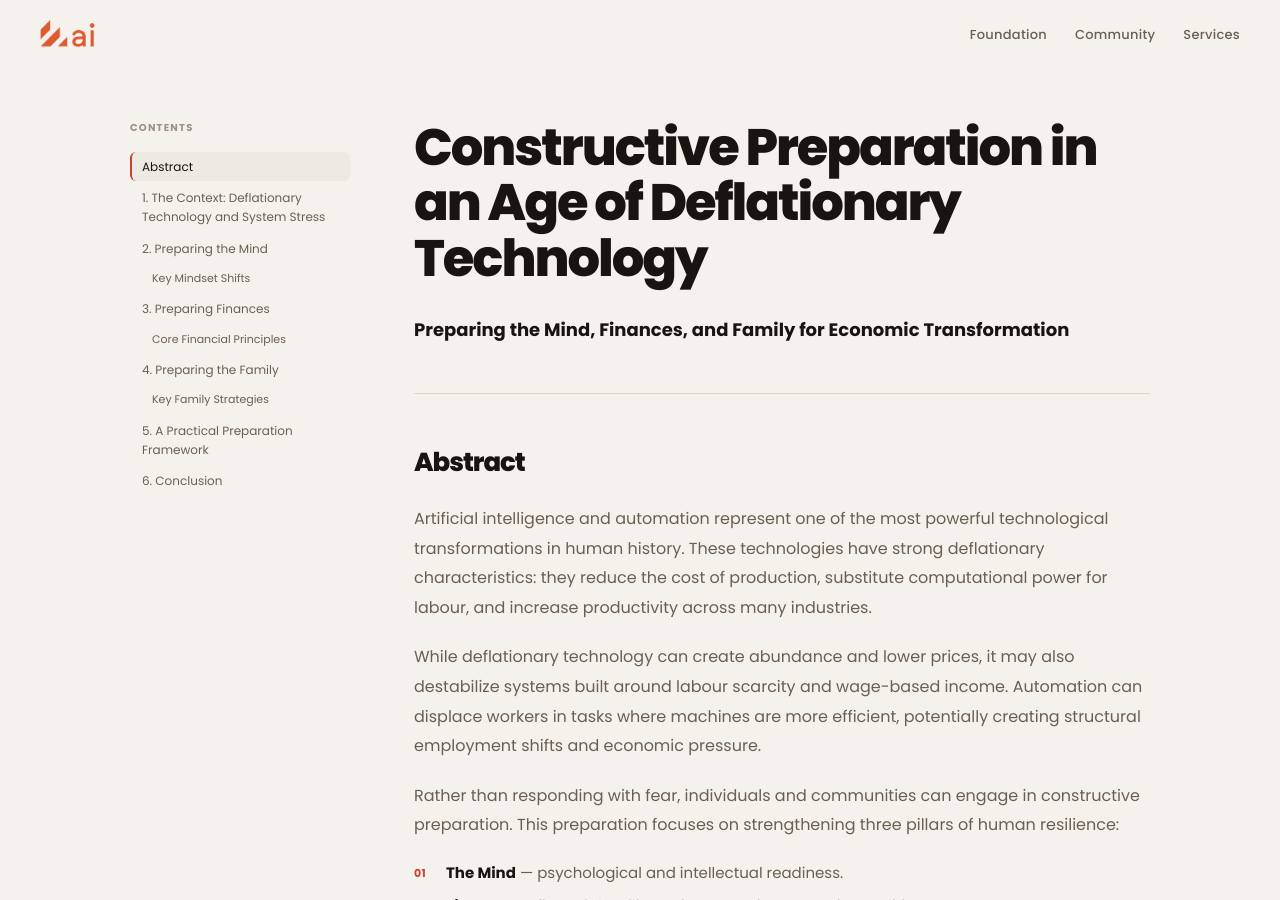
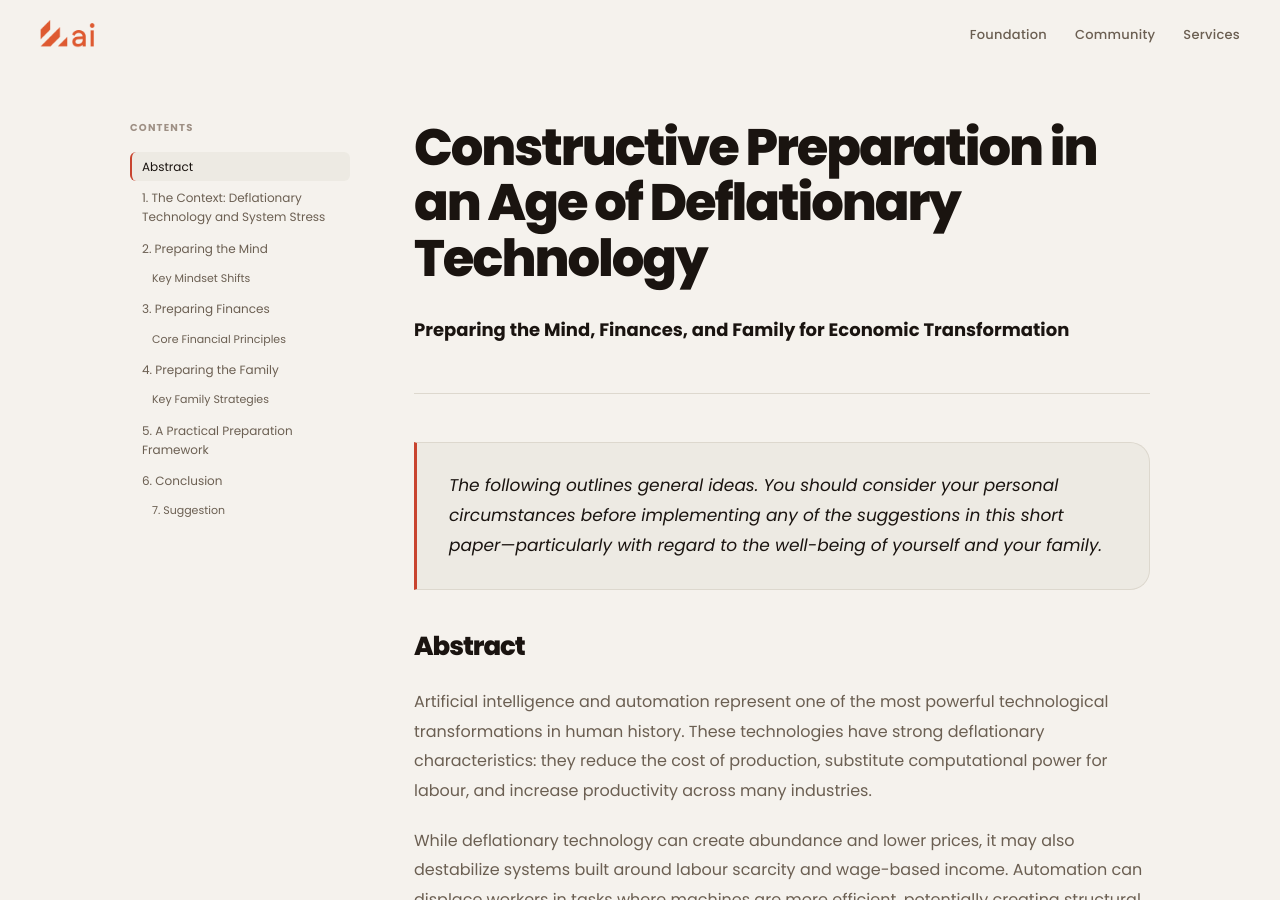
Before and after one commit to selfdriven-foundation/selfdriven-ai, a Jekyll site: the page built from docs/pages/research-constructive-prepare.md, in a window 1280 px wide and 900 px high. Built offline with Jekyll 4.4.1, drawn with Linux system fonts in a browser that asks for light colours; some of the changed text lies outside the part shown.

Commit message:
Update research-constructive-prepare.md

```diff
--- a/docs/pages/research-constructive-prepare.md
+++ b/docs/pages/research-constructive-prepare.md
@@ -6,6 +6,8 @@
 # Constructive Preparation in an Age of Deflationary Technology
 
 **Preparing the Mind, Finances, and Family for Economic Transformation**
+
+> The following outlines general ideas. You should consider your personal circumstances before implementing any of the suggestions in this short paper—particularly with regard to the well-being of yourself and your family.
 
 ## Abstract
 
@@ -235,3 +237,11 @@
 The future will not simply be determined by technology.
 
 It will be determined by how prepared people are to live with it.
+
+### 7. Suggestion
+
+Chat with your preferred GenAI about the ideas raised in this short paper.
+
+---
+
+*"be curious, be caring"*
```
